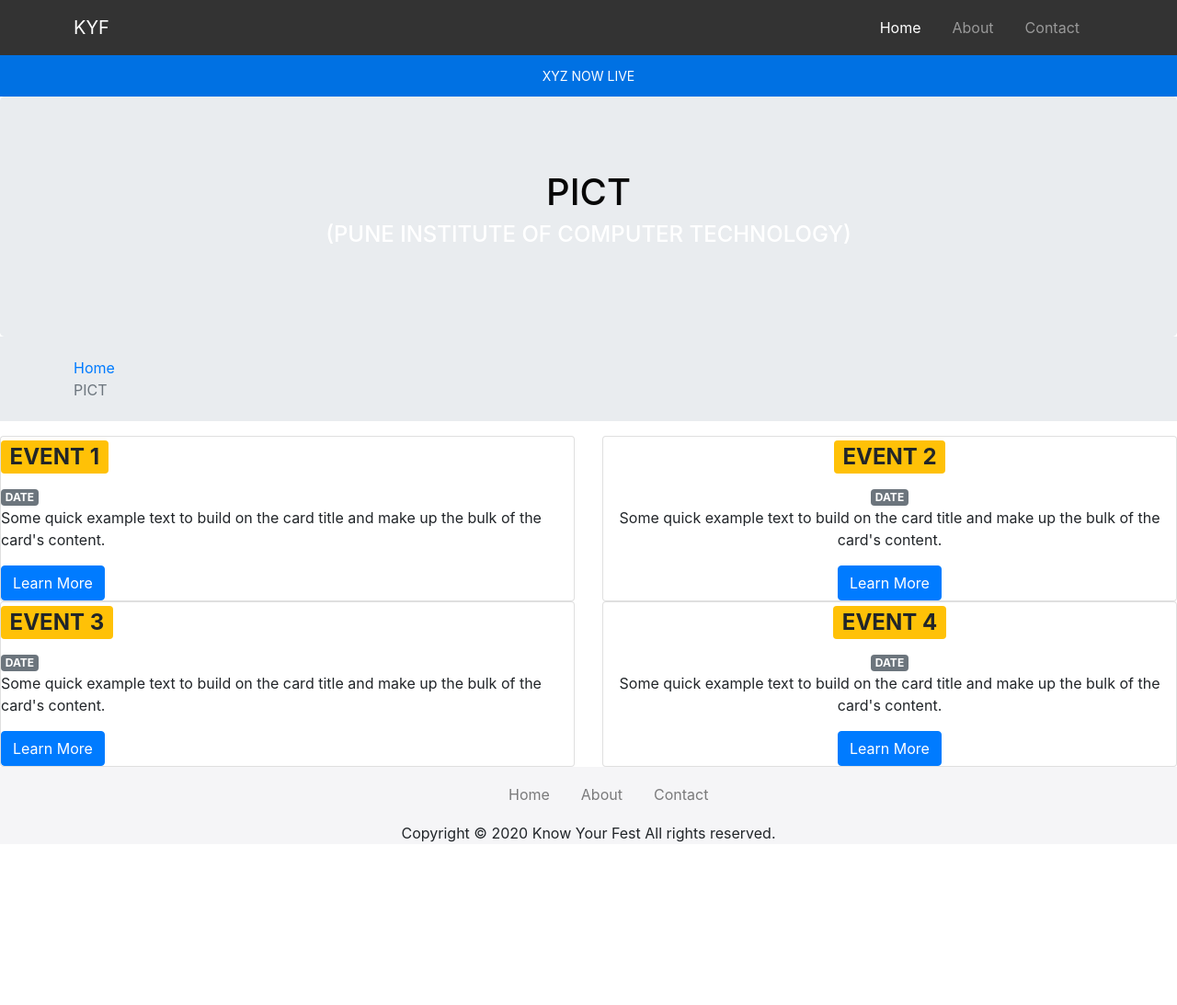
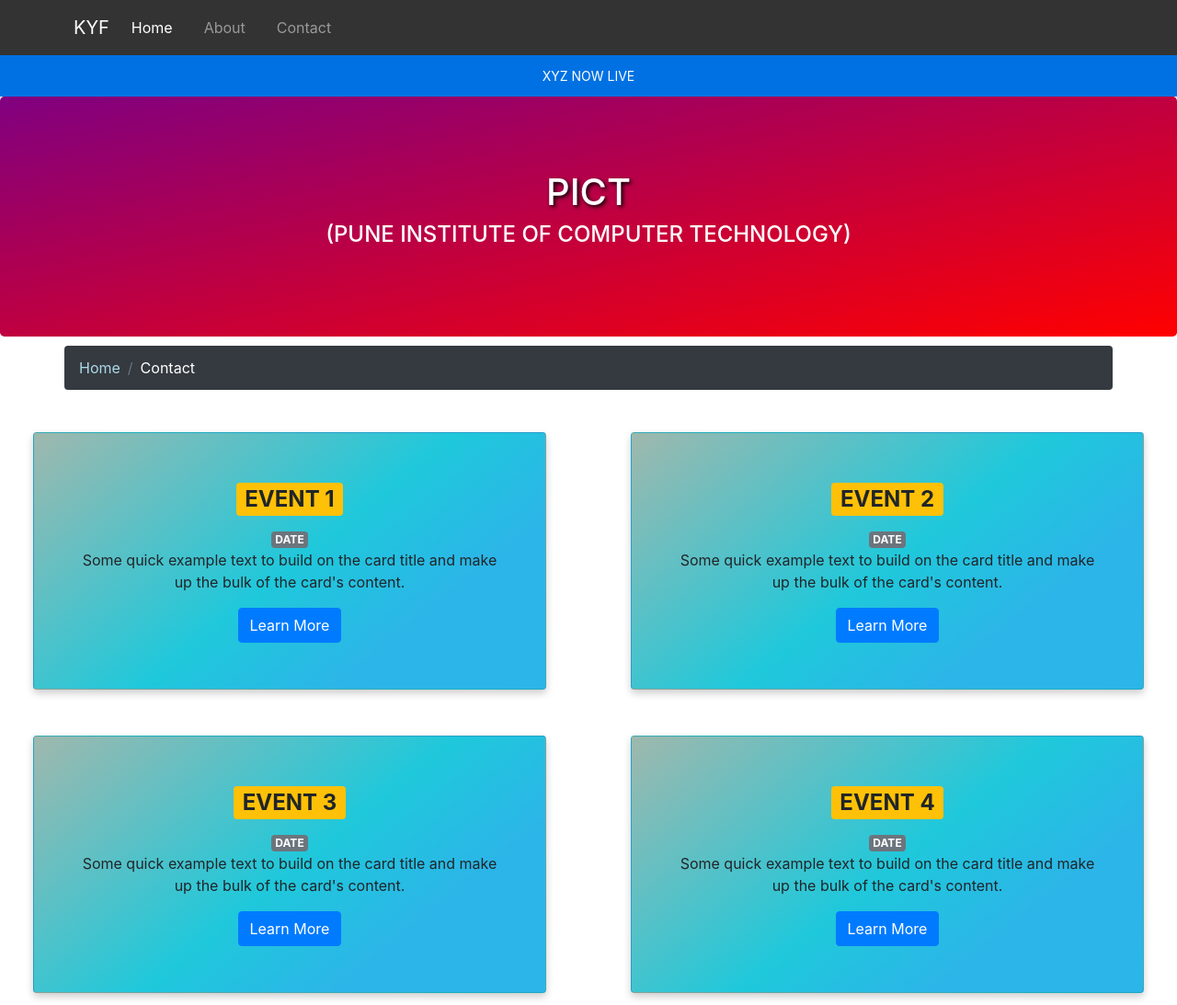
Before and after one commit to The-Trillionaires/frontend-knowyourfest, a plain HTML site: page pict.html in a window 1280 px wide. Shown: the top 1093 px of the page at 92% size. Before the commit the page ends 934 px from the top, so only its background shows below. Drawn offline with nearby package versions, Linux system fonts and the light colour scheme; files that its build step writes are made by us from their sources.

Commit message:
Final(without color)

```diff
--- a/styles.css
+++ b/css/styles.css
@@ -21,6 +21,7 @@
     margin: 0px auto;
 
     color: rgb(7, 7, 7);
+    background-color: #FFE4C4;
 }
 
 .address{
@@ -92,3 +93,100 @@
 .bgdown{
     background: #f5f5f7;
 }
+.navbar-text{
+  text-align:right;
+
+}
+
+.modal-header{
+  background: #0071E3
+}
+
+.modal-body{
+  color: rgb(7, 7, 7);
+}
+
+
+.column {
+  float: left;
+  width: 50%;
+  padding: 0 20px;
+}
+
+.row {margin: 0 -10px;}
+
+.row:after {
+  content: "";
+  display: table;
+  clear: both;
+}
+
+@media screen and (max-width:768px) {
+img {
+    width:100%;
+}
+.container {
+    max-width:70%;
+    width: 100%;
+}
+.col-md-3{
+    width:100%;
+    float:left;
+    margin:0;
+}
+}
+.card {
+  box-shadow: 0 4px 8px 0 rgba(0, 0, 0, 0.2);
+  padding: 50px;
+  background-image: linear-gradient(141deg, #9fb8ad 0%, #1fc8db 51%, #2cb5e8 75%);
+  width:90%;
+}
+
+html, body{
+  max-width: 100%;
+  overflow-x: hidden;
+}
+
+.topnav-right {
+  float: right;
+}
+
+.card {
+        margin: 0 auto; /* Added */
+        float: none; /* Added */
+        margin-bottom: 10px; /* Added */
+}
+
+.align {
+  margin:auto;
+}
+
+.home_padding{
+  padding-left:20px
+}
+
+.fest_info{
+text-align: center;
+margin:0 auto;
+margin-bottom: 20px;
+margin-top: 20px;
+}
+
+
+.jumbotron{
+    padding: 70px 30px 70px 30px;
+    margin: 0px auto;
+
+    color: rgb(8, 8, 8);
+    background-image: linear-gradient(to bottom right , purple, red);
+}
+
+h1 {
+  color: white;
+  text-shadow: 2px 2px 4px #000000;
+}
+.card1{
+    background-color: #FFE4C0;
+    border-radius: 10px;
+
+}
--- a/pict.html
+++ b/pict.html
@@ -26,7 +26,7 @@
         <div class="collapse navbar-collapse" id="Navbar">
         <a class="navbar-brand" href="#">KYF</a>
 
-          <ul class="navbar-nav ml-auto topnav-right">
+          <ul class="navbar-nav mr-auto topnav-right">
 
             <li class="nav-item active"><a class="nav-link" href="./index.html">Home&nbsp;&nbsp;&nbsp;&nbsp;</a></li>
             <li class="nav-item"><a class="nav-link" href="./aboutus.html">About&nbsp;&nbsp;&nbsp;&nbsp;</a></li>
@@ -73,16 +73,14 @@
 
 
 
+  <div class="container">
     <div class="row">
-  <ol class="col-12 breadcrumb home_padding">
-      <div class = "container"
-        <li class="breadcrumb-item"><a href="./index.html">Home</a></li>
-        <li class="breadcrumb-item active">PICT</li>
-
-      </ol>
+        <ol class="col-12 breadcrumb bg-dark">
+            <li class="breadcrumb-item"><a href="./index.html" style="color: lightblue;">Home</a></li>
+            <li class="breadcrumb-item"><font color="white">Contact</font></li>
+        </ol>
     </div>
 </div>
-
 
 
 
@@ -102,7 +100,7 @@
 
 
 
-<div class="col-12 col-sm-6  fest_info">
+<div class="col-12 col-sm-6 fest_info">
   <div class="card card-inverse card-primary text-center">
 
               <div class="card-block">
@@ -116,7 +114,7 @@
 <div class = "w-100"></div>
 
 
-                  <div class="col-12 col-sm-6 fest_info first" >
+                  <div class="col-12 col-sm-6 fest_info first ml-6" >
                   <div class="card">
 
                     <div class="card-block">
@@ -131,7 +129,7 @@
 
 
 
-      <div class="col-12 col-sm-6 fest_info last">
+      <div class="col-12 col-sm-6 fest_info last mr-6">
         <div class="card card-inverse card-primary text-center">
 
                     <div class="card-block">
@@ -142,7 +140,8 @@
                   </div>
                   </div>
               </div>
-            </div>
+          </div>
+</div><br>
 
 
 
```
